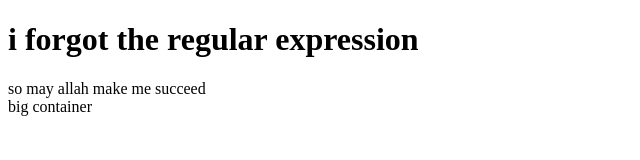
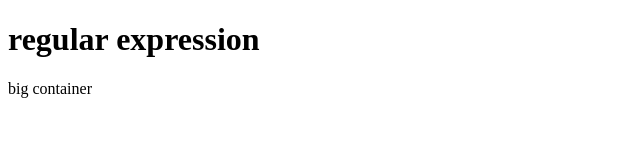
Before and after one commit to RaedSalahBzour/project-g, a plain HTML site: page index.html in a window 1280 px wide. Shown: the whole page, without its empty margins (0-640 px from the left). Drawn offline with Linux system fonts and the light colour scheme.

Commit message:
Update index.html

```diff
--- a/index.html
+++ b/index.html
@@ -6,8 +6,7 @@
     <title>Document</title>
   </head>
   <body>
-    <h1>i forgot the regular expression</h1>
-    <span>so may allah make me succeed</span>
+    <h1> regular expression</h1>
     <div>big container</div>
   </body>
 </html>
```
